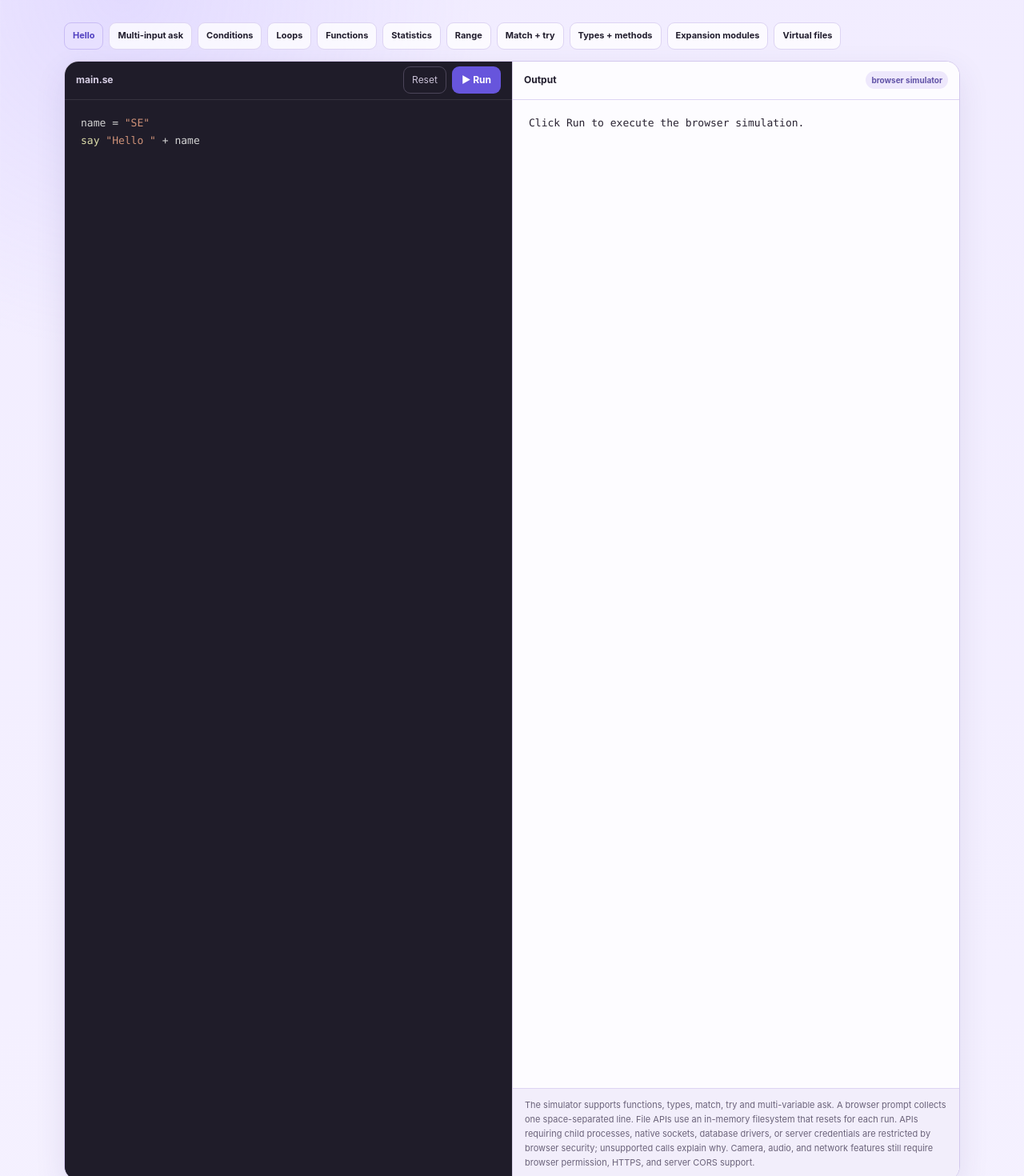
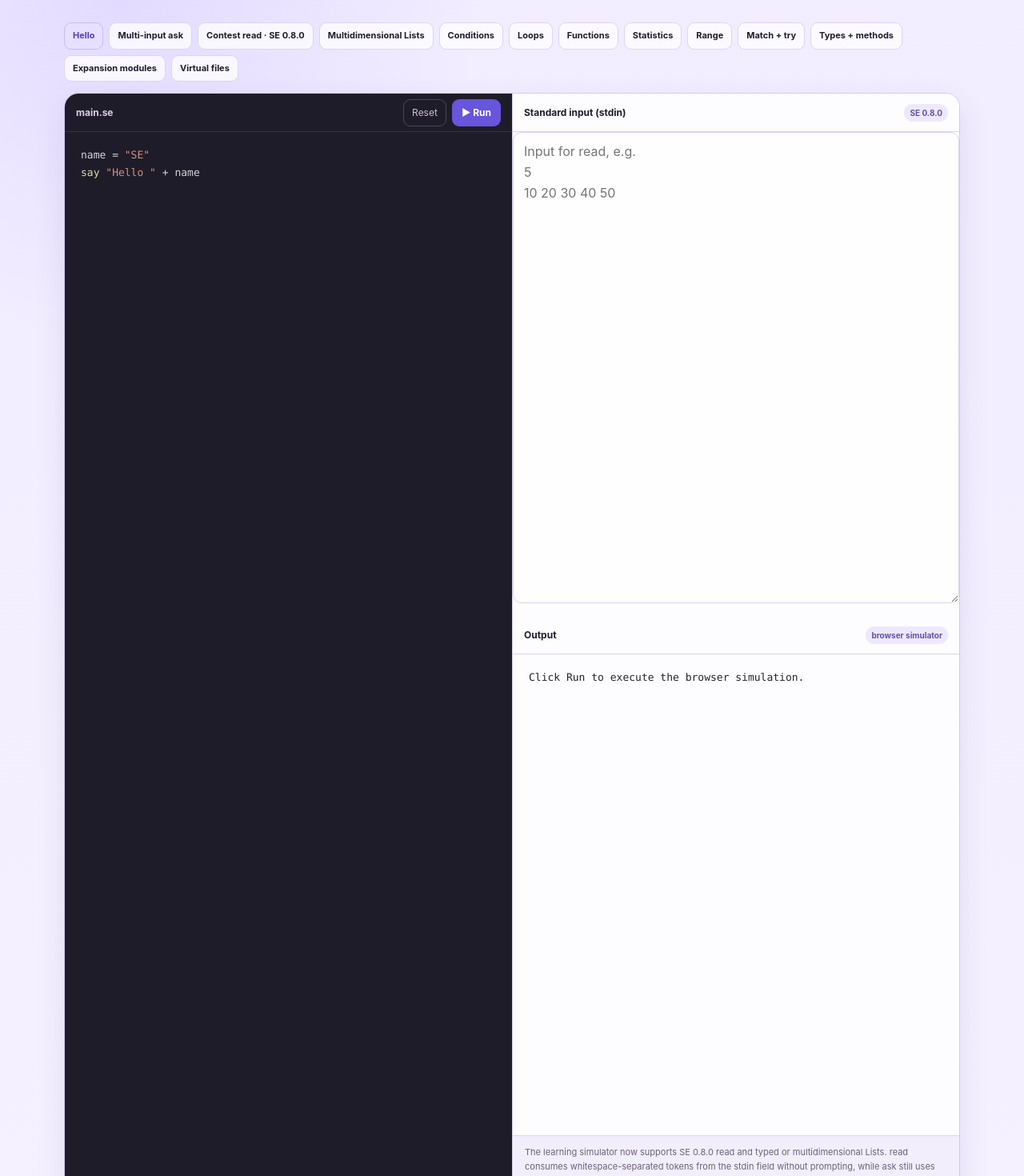
Before and after one commit to funlearnstudio/SE-web, a Next.js app: page /playground in a window 1280 px wide. Shown: the part 300-1770 px from the top of the page at 80% size. Built offline with nearby package versions, Linux system fonts and the light colour scheme.

Commit message:
feat(web playground): add SE 0.8.0 contest stdin and typed matrix examples

```diff
--- a/app/playground/page.tsx
+++ b/app/playground/page.tsx
@@ -6,7 +6,7 @@ import { useLanguage } from '@/components/LanguageProvider';
 import { runSeSimulation } from '@/lib/simulator';
 import { modules } from '@/lib/modules';
 
-const SE_KEYWORDS = new Set('if else match case try for in while repeat give fail wait await and or not use make type html css js style when page native'.split(' '));
+const SE_KEYWORDS = new Set('if else match case try for in while repeat give fail wait await and or not use make type html css js style when page native read'.split(' '));
 const SE_TYPES = new Set('Int Num Text Bool Bytes List Map Set Function Unknown Option Result Task'.split(' '));
 const SE_BUILTINS = new Set('say ask set bytes int integer num double float text string bool boolean char'.split(' '));
 const SE_CONSTANTS = new Set(['true', 'false', 'none']);
@@ -64,6 +64,15 @@ const examples = [
     code: 'ask a:Int b:Int\nsay a + b\n\nask name:Text age:Int height:Num\nsay name\nsay age\nsay height'
   },
   {
+    name: 'Contest read · SE 0.8.0',
+    code: 'read n:Int\nread a[n]:Int\ntotal = 0\nfor x in a\n    total += x\nsay total',
+    stdin: '5\n10 20 30 40 50'
+  },
+  {
+    name: 'Multidimensional Lists',
+    code: 'grid[2][3] = []\ngrid[1][2] = 42\nsay grid[1][2]\nsay grid[0].len'
+  },
+  {
     name: 'Conditions',
     code: 'score = 85\n\nif score >= 90\n    say "A"\nelse if score >= 80\n    say "B"\nelse\n    say "C"'
   },
@@ -106,6 +115,7 @@ export default function PlaygroundPage() {
   const zh = language === 'zh';
   const [active, setActive] = useState(0);
   const [code, setCode] = useState(examples[0].code);
+  const [stdin, setStdin] = useState('');
   const [moduleSearch, setModuleSearch] = useState('');
   const [output, setOutput] = useState('Click Run to execute the browser simulation.');
   const highlightRef = useRef<HTMLPreElement>(null);
@@ -113,7 +123,7 @@ export default function PlaygroundPage() {
   const filteredModules = useMemo(() => modules.filter((item) => item.name.includes(moduleSearch.toLowerCase()) || item.description.en.toLowerCase().includes(moduleSearch.toLowerCase())), [moduleSearch]);
 
   const run = () => {
-    const result = runSeSimulation(code);
+    const result = runSeSimulation(code, stdin);
     if (result.error) setOutput(`Error: ${result.error}`);
     else setOutput(result.output.length ? result.output.join('\n') : '(program finished with no output)');
   };
@@ -121,6 +131,7 @@ export default function PlaygroundPage() {
   const load = (index: number) => {
     setActive(index);
     setCode(examples[index].code);
+    setStdin('stdin' in examples[index] ? String(examples[index].stdin) : '');
     setOutput(zh ? '按 Run 執行。' : 'Click Run to execute.');
   };
 
@@ -168,12 +179,14 @@ export default function PlaygroundPage() {
           </div>
         </section>
         <section className="output-pane">
+          <div className="playground-toolbar"><strong>{zh ? '標準輸入（stdin）' : 'Standard input (stdin)'}</strong><span className="badge">SE 0.8.0</span></div>
+          <textarea className="search-input" style={{ display: 'block', minHeight: 106, width: '100%', resize: 'vertical', boxSizing: 'border-box', marginBottom: 16 }} aria-label="Standard input for SE read statements" value={stdin} onChange={(event) => setStdin(event.target.value)} placeholder={zh ? '給 read 使用的輸入，例如：\n5\n10 20 30 40 50' : 'Input for read, e.g.\n5\n10 20 30 40 50'} />
           <div className="playground-toolbar"><strong>{zh ? '輸出' : 'Output'}</strong><span className="badge">browser simulator</span></div>
           <pre className="output-console">{output}</pre>
           <div className="playground-note">
             {zh
-              ? '模擬器支援主要核心語法（包含函式、型別、match、try、多變數 ask）；多變數 ask 會透過瀏覽器提示框讀取一行以空格分隔的輸入。檔案 API 使用每次執行都會清空的虛擬檔案系統。需要外部程序、原生 socket、資料庫驅動或伺服器憑證的 API 受瀏覽器安全規則限制，尚未接入的呼叫會列出原因。相機、音訊與網路功能仍需瀏覽器權限、HTTPS 與服務端 CORS 配合。'
-              : 'The simulator supports functions, types, match, try and multi-variable ask. A browser prompt collects one space-separated line. File APIs use an in-memory filesystem that resets for each run. APIs requiring child processes, native sockets, database drivers, or server credentials are restricted by browser security; unsupported calls explain why. Camera, audio, and network features still require browser permission, HTTPS, and server CORS support.'}
+              ? '模擬器現在支援 SE 0.8.0 的 read、指定長度與多維陣列。read 從上方 stdin 文字框跨空白與換行讀取，沒有互動提示；ask 仍使用瀏覽器提示框。此處是教學用瀏覽器模擬器，不是完整 C++ 編譯器；不支援原生程序、真實檔案系統或未接入的原生 API。請用正式 SE CLI 驗證競賽程式與 Native build。'
+              : 'The learning simulator now supports SE 0.8.0 read and typed or multidimensional Lists. read consumes whitespace-separated tokens from the stdin field without prompting, while ask still uses browser prompts. This is not the full C++ compiler or native runtime. Use the official SE CLI to validate contest submissions, real filesystem access, and native builds.'}
           </div>
         </section>
       </div>
```
